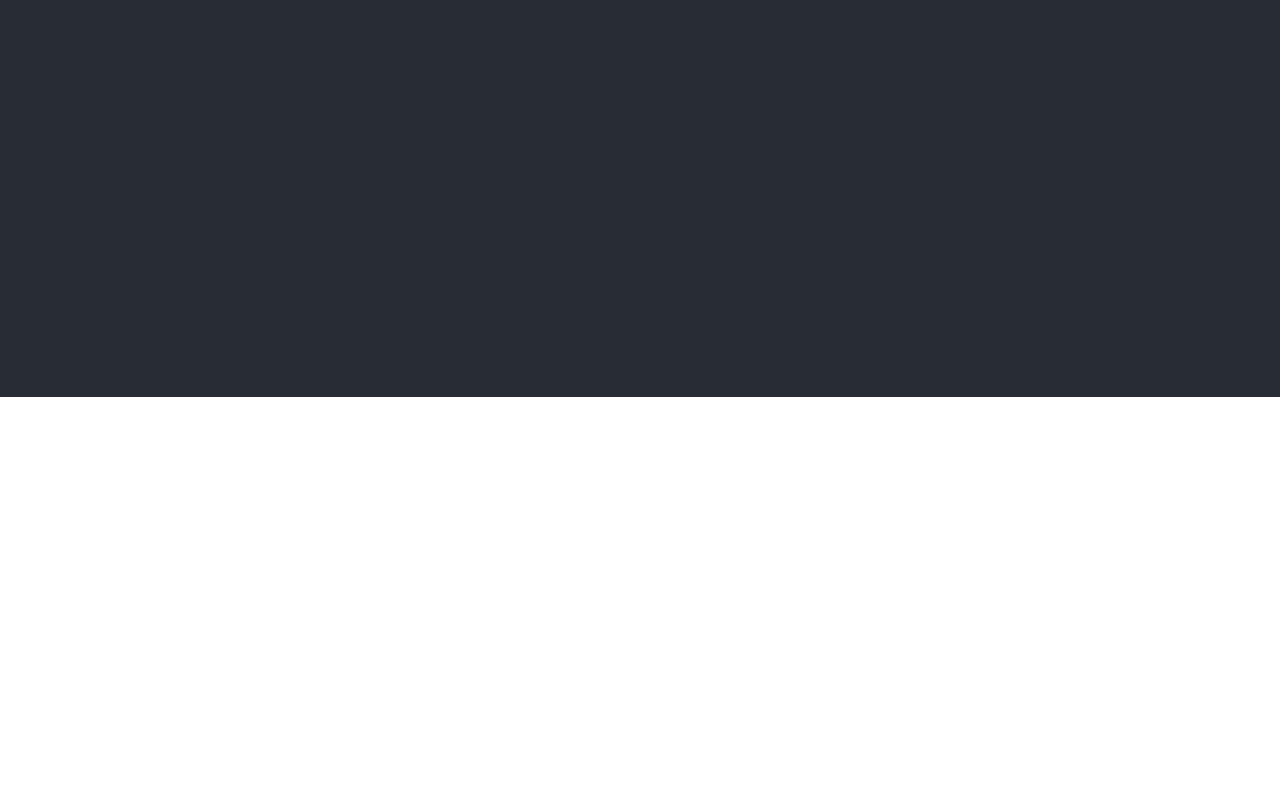
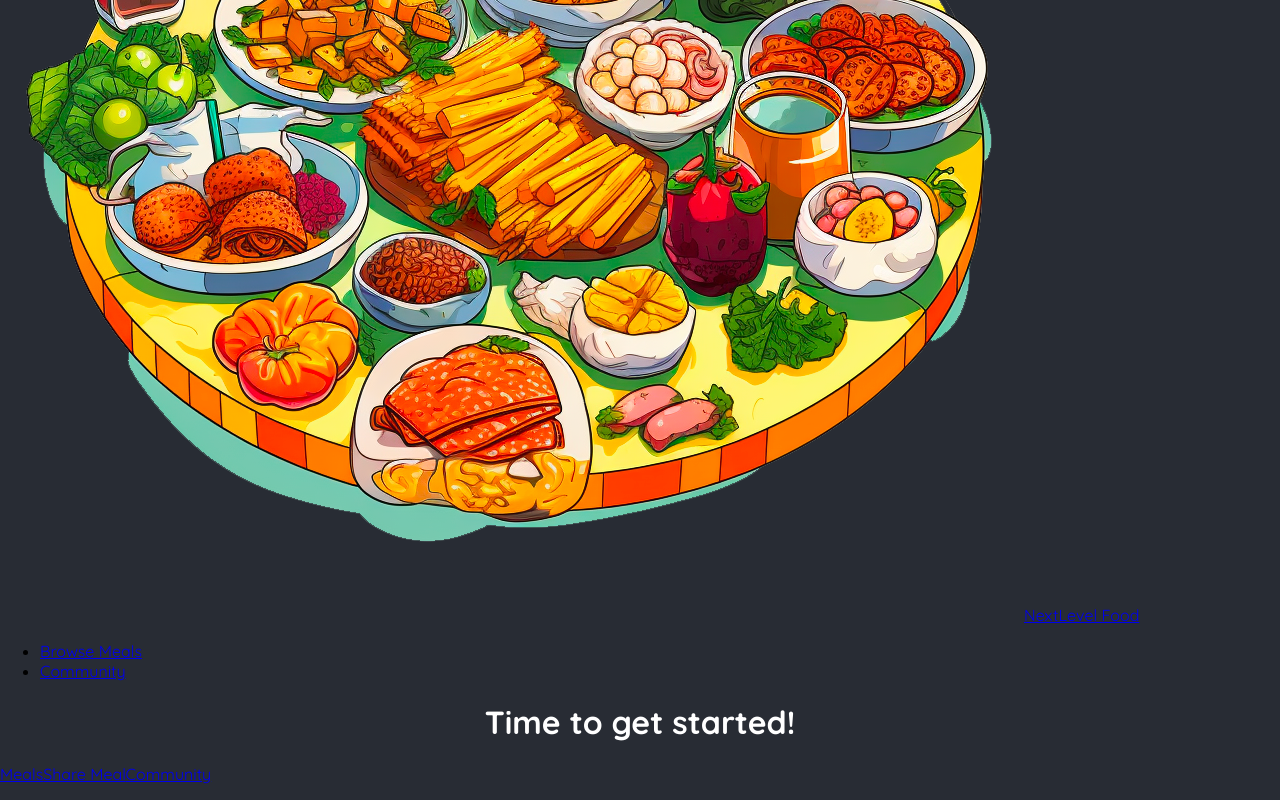
Before and after one commit to aldo-leka/foodies-next-app, a Next.js app: page / in a window 1280 px wide. Shown: the part 403-1203 px from the top of the page. Before the commit the page ends 800 px from the top, so only its background shows below. Built offline with nearby package versions, Linux system fonts and the light colour scheme.

Commit message:
Lesson 440 - Add main header & pages

```diff
--- /dev/null
+++ b/app/community/page.js
@@ -0,0 +1,5 @@
+export default function CommunityPage() {
+    return (
+        <h1>Community Page</h1>
+    );
+}
--- a/app/layout.js
+++ b/app/layout.js
@@ -1,4 +1,5 @@
 import './globals.css';
+import Header from '@/components/main-header';
 
 export const metadata = {
     title: 'NextLevel Food',
@@ -29,7 +30,7 @@
                 ></path>
             </svg>
         </div>
-
+        <Header />
         {children}
         </body>
         </html>
--- /dev/null
+++ b/app/meals/page.js
@@ -0,0 +1,5 @@
+export default function MealsPage() {
+    return (
+        <h1>Meals Page</h1>
+    );
+}
--- /dev/null
+++ b/app/meals/share/page.js
@@ -0,0 +1,5 @@
+export default function ShareMealPage() {
+    return (
+        <h1>Share Meal</h1>
+    );
+}
--- a/app/page.js
+++ b/app/page.js
@@ -1,9 +1,16 @@
+import Link from "next/link";
+
 export default function Home() {
     return (
         <main>
             <h1 style={{color: 'white', textAlign: 'center'}}>
                 Time to get started!
             </h1>
+            <p>
+                <Link href="/meals">Meals</Link>
+                <Link href="/meals/share">Share Meal</Link>
+                <Link href="/community">Community</Link>
+            </p>
         </main>
     );
 }
--- /dev/null
+++ b/components/main-header.js
@@ -0,0 +1,25 @@
+import Link from "next/link";
+
+import logoImg from '@/assets/logo.png';
+
+export default function MainHeader() {
+    return (
+        <header>
+            <Link href="/">
+                <img src={logoImg.src} alt="A plate with food on it"/>
+                NextLevel Food
+            </Link>
+
+            <nav>
+                <ul>
+                    <li>
+                        <Link href="/meals">Browse Meals</Link>
+                    </li>
+                    <li>
+                        <Link href="/community">Community</Link>
+                    </li>
+                </ul>
+            </nav>
+        </header>
+    );
+}
```
Also changed, not shown: app/meals/[mealSlug]/page.js (added, +8 -0 lines).
